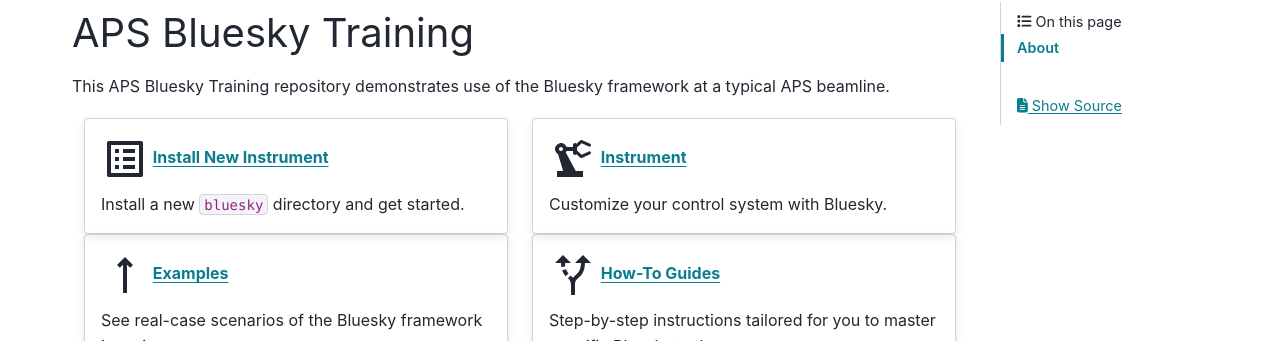
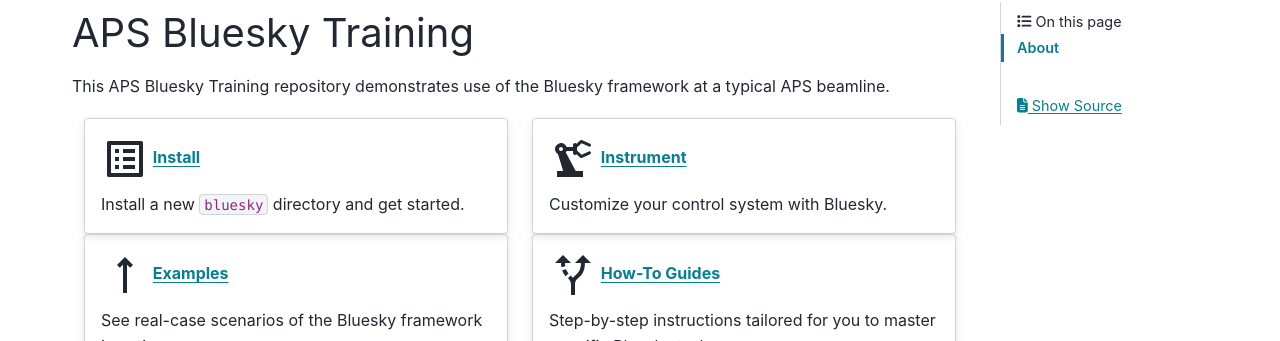
Before and after one commit to BCDA-APS/bluesky_training, a Sphinx documentation site: the page built from docs/source/index.rst, in a window 1280 px wide and 1175 px high. Shown: the part 94-435 px from the top of the window. Built offline with Sphinx 7.4.7 and the PyData theme 0.15.4, drawn with Linux system fonts in a browser that asks for light colours.

Commit message:
DOC as suggested by user

```diff
--- a/docs/source/index.rst
+++ b/docs/source/index.rst
@@ -16,7 +16,7 @@
 
 .. grid:: 2
 
-    .. grid-item-card:: :material-regular:`list_alt;3em` :ref:`instrument.install`
+    .. grid-item-card:: :material-regular:`list_alt;3em` :ref:`Install <instrument.install>`
 
       Install a new ``bluesky`` directory and get started.
 
```
